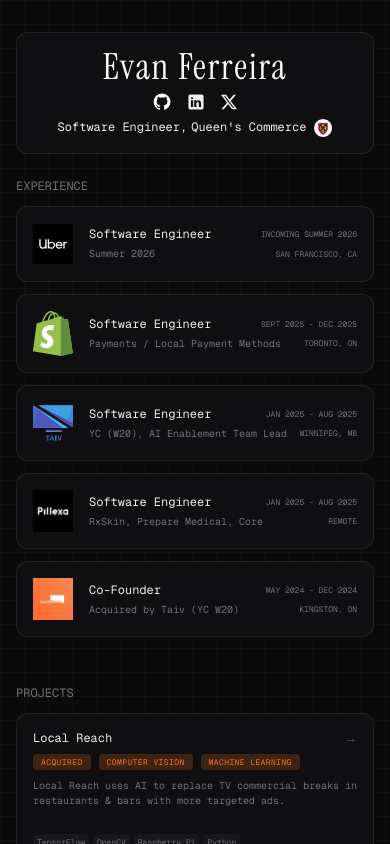
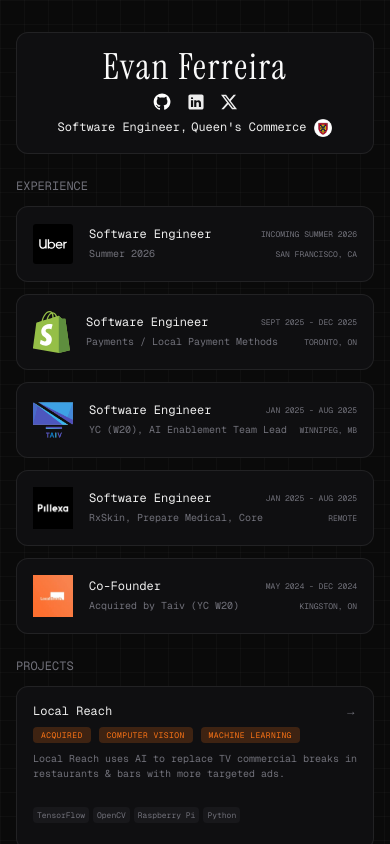
Before and after one commit to Evan-Ferreira/personal-website, a Next.js app: page / in a window 390 px wide. Shown: the top 844 px of the page. Built offline with nearby package versions, Linux system fonts and the light colour scheme.

Commit message:
nit: exp/proj spacing, fixed card sizes

```diff
--- a/app/sections/projects.tsx
+++ b/app/sections/projects.tsx
@@ -29,7 +29,7 @@
 export function Projects() {
     return (
         <section className="flex flex-col gap-3 lg:max-w-3/5">
-            <h2 className="text-xs text-fg-tertiary mt-6">PROJECTS</h2>
+            <h2 className="text-xs text-fg-tertiary lg:mt-6">PROJECTS</h2>
             <div className="grid lg:grid-cols-2 grid-cols-1 gap-3">
                 {PROJECTS.map(
                     (
--- a/components/experience.tsx
+++ b/components/experience.tsx
@@ -14,7 +14,7 @@
     description: string;
 }) {
     return (
-        <div className="flex bento-card gap-4 min-h-19">
+        <div className="flex bento-card gap-4 h-19">
             {image}
             <div className="flex flex-col justify-center gap-1 w-full">
                 <div className="flex items-center justify-between">
--- a/components/project.tsx
+++ b/components/project.tsx
@@ -17,7 +17,7 @@
     return (
         <a
             href={link}
-            className="bento-card flex flex-col gap-2 relative group min-h-41"
+            className="bento-card flex flex-col gap-2 relative group h-41"
         >
             <p className="text-xs min-w-64">{name}</p>
             <p
```
